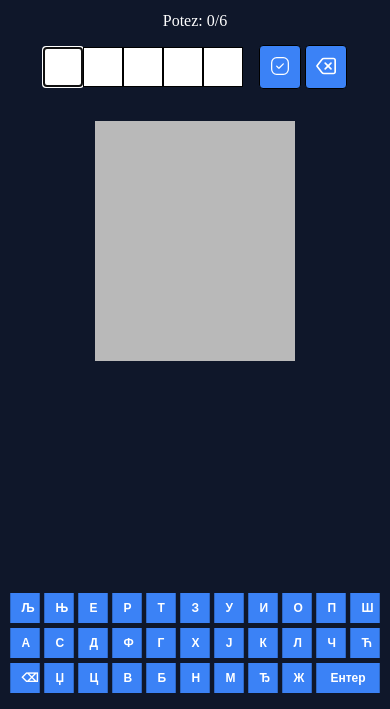
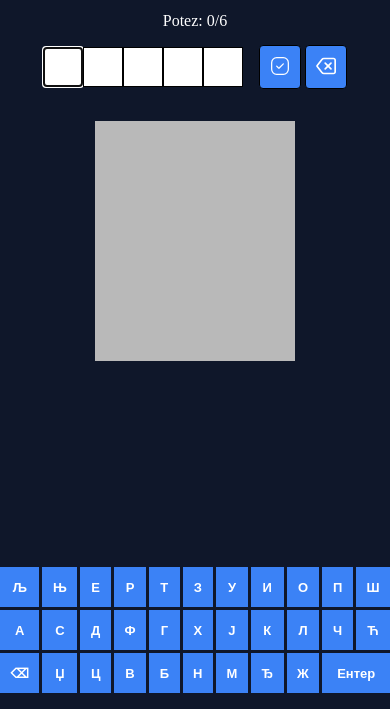
Before and after one commit to moonbyt3/recko, a plain HTML site: page index.html in a window 390 px wide. Shown: the part 135-844 px from the top of the page. Drawn offline with Linux system fonts and the light colour scheme.

Commit message:
Adds responsive virtual keyboard styles

```diff
--- a/styles.css
+++ b/styles.css
@@ -168,17 +168,16 @@ body {
     left: 50%;
     transform: translateX(-50%);
     display: grid;
-    grid-template-columns: repeat(22, 14px);
+    grid-template-columns: repeat(22, auto);
     grid-template-rows: repeat(3, 30px);
-    max-width: max-content;
     width: 100%;
-    gap: 5px;
-    justify-content: space-between;
+    gap: 3px;
+    overflow: hidden;
 }
 
 .game-keyboard__letter {
     grid-column: span 2;
-    background: var(--color-blue);
+    background-color: var(--color-blue);
     color: var(--color-white);
     border: 1px solid var(--color-blue);
     padding: 5px 7px;
@@ -186,29 +185,28 @@ body {
     font-size: 12px;
     font-weight: bold;
     cursor: pointer;
-    transition: color .3s ease-in;
+    transition: background-color .3s ease-in;
 }
 
-@media only screen and (max-width: 400px) {
+@media only screen and (min-width: 370px) {
     .game-keyboard {
-        grid-template-columns: repeat(22, 12px);
+        grid-template-rows: repeat(3, 40px);
     }
 
     .game-keyboard__letter {
-        /* font-size: 14px; */
-        padding: 7px 10px;
+        font-size: 13px;
+        padding: 5px 8px;
     }
 }
 
 @media only screen and (min-width: 600px) {
 
     .game-keyboard {
-        grid-template-columns: repeat(22, 20px);
-        grid-template-rows: repeat(3, 40px);
+        max-width: max-content;
     }
 
     .game-keyboard__letter {
-        font-size: 18px;
+        font-size: 16px;
         padding: 10px 16px;
     }
 }
```
